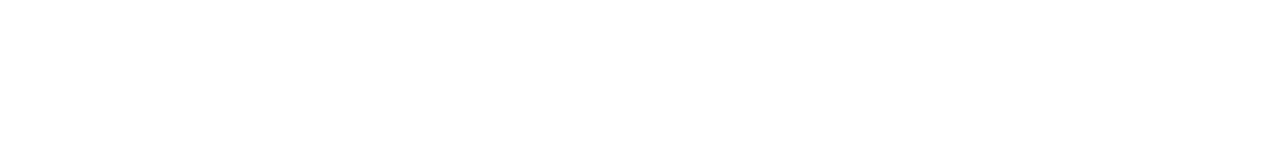
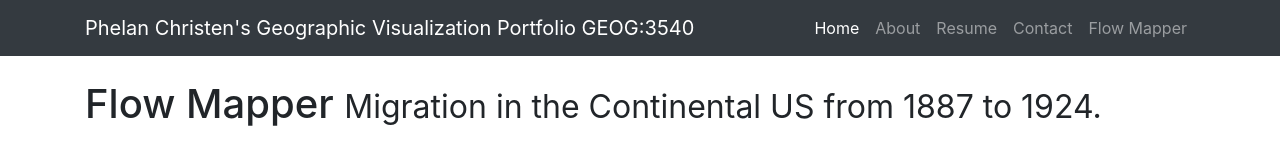
Before and after one commit to geog3540/pchristen, a website: page flowmapper.html in a window 1280 px wide. Drawn offline with Linux system fonts and the light colour scheme.

Commit message:
Update flowmapper.html

```diff
--- a/flowmapper.html
+++ b/flowmapper.html
@@ -19,3 +19,41 @@
   </head>
 
  <body>
+   <!-- Navigation -->
+   <nav class="navbar navbar-expand-lg navbar-dark bg-dark fixed-top">
+     <div class="container">
+       <a class="navbar-brand" href="#">Phelan Christen's Geographic Visualization Portfolio GEOG:3540</a>
+       <button class="navbar-toggler" type="button" data-toggle="collapse" data-target="#navbarResponsive" aria-controls="navbarResponsive" aria-expanded="false" aria-label="Toggle navigation">
+         <span class="navbar-toggler-icon"></span>
+       </button>
+       <div class="collapse navbar-collapse" id="navbarResponsive">
+         <ul class="navbar-nav ml-auto">
+           <li class="nav-item active">
+             <a class="nav-link" href="#">Home
+               <span class="sr-only">(current)</span>
+             </a>
+           </li>
+           <li class="nav-item">
+             <a class="nav-link" href="shortbio.html">About</a>
+           </li>
+           <li class="nav-item">
+             <a class="nav-link" href="Files/Pro_Resume.pdf">Resume</a>
+           </li>
+           <li class="nav-item">
+             <a class="nav-link" href="mailto:pchristen@uiowa.edu">Contact</a>
+           </li>
+           <li class="nav-item">
+             <a class="nav-link" href="flowmapper.html">Flow Mapper</a>
+           </li>
+         </ul>
+       </div>
+     </div>
+   </nav>
+
+   <!-- Page Content -->
+   <div class="container">
+
+     <!-- Page Heading -->
+     <h1 class="my-4">Flow Mapper
+       <small>Migration in the Continental US from 1887 to 1924.</small>
+     </h1>
```
